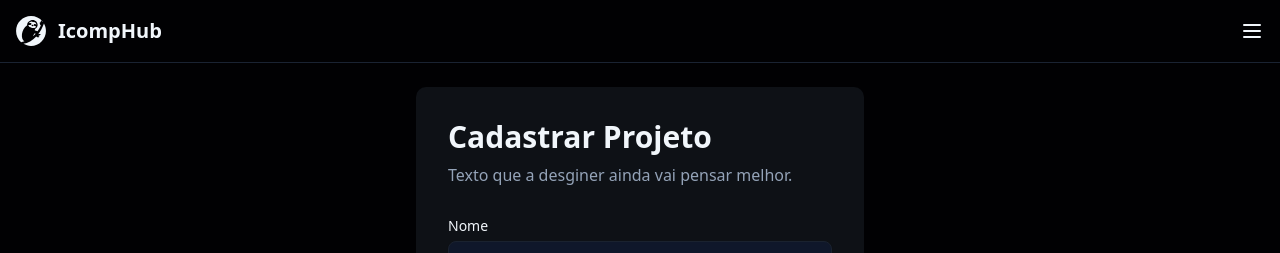
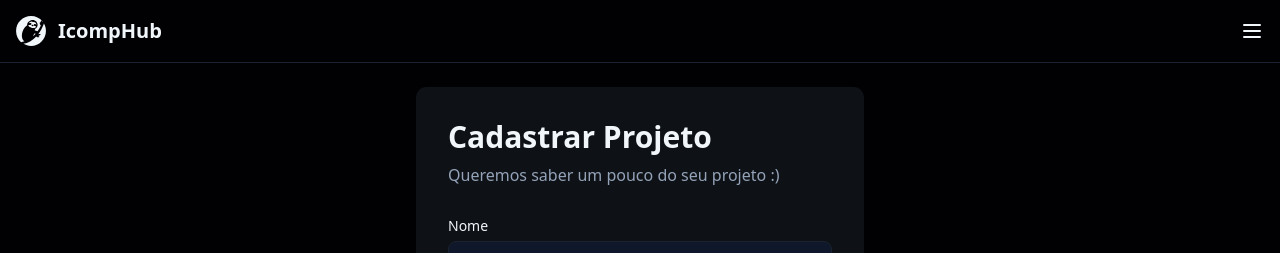
Before and after one commit to IcompHub/icomphub-web-app, a Next.js app: page /project/create in a window 1280 px wide. Shown: the top 253 px of the page. Built offline with nearby package versions, Linux system fonts and the light colour scheme.

Commit message:
refactor: mudando texto

```diff
--- a/app/project/create/page.tsx
+++ b/app/project/create/page.tsx
@@ -20,7 +20,7 @@ export default function Home() {
       <div className="max-w-md mx-auto bg-[#0e1116] rounded-lg p-8">
         <h1 className="text-3xl font-bold mb-2">Cadastrar Projeto</h1>
         <p className="text-[#94a3b8] mb-8">
-          Texto que a desginer ainda vai pensar melhor.
+          Queremos saber um pouco do seu projeto :)
         </p>
 
         <ProjectForm onSubmit={handleCreate} submitText="Cadastrar" />
--- a/app/project/edit/page.tsx
+++ b/app/project/edit/page.tsx
@@ -17,9 +17,6 @@ export default function Home() {
     <main className="p-6">
       <div className="max-w-md mx-auto bg-[#0e1116] rounded-lg p-8">
         <h1 className="text-3xl font-bold mb-2">Editar Projeto</h1>
-        <p className="text-[#94a3b8] mb-8">
-          Texto que a desginer ainda vai pensar melhor.
-        </p>
 
         <ProjectForm
           initialData={{
```
